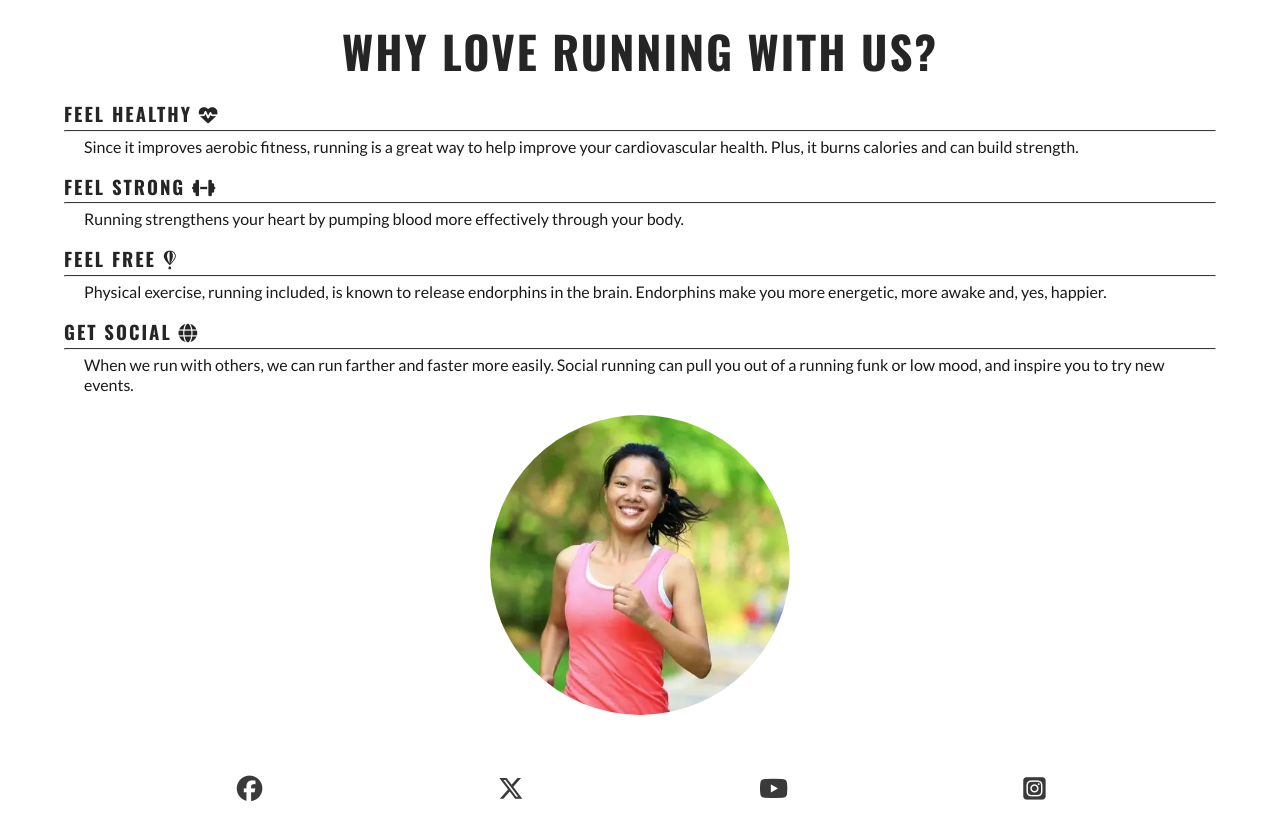
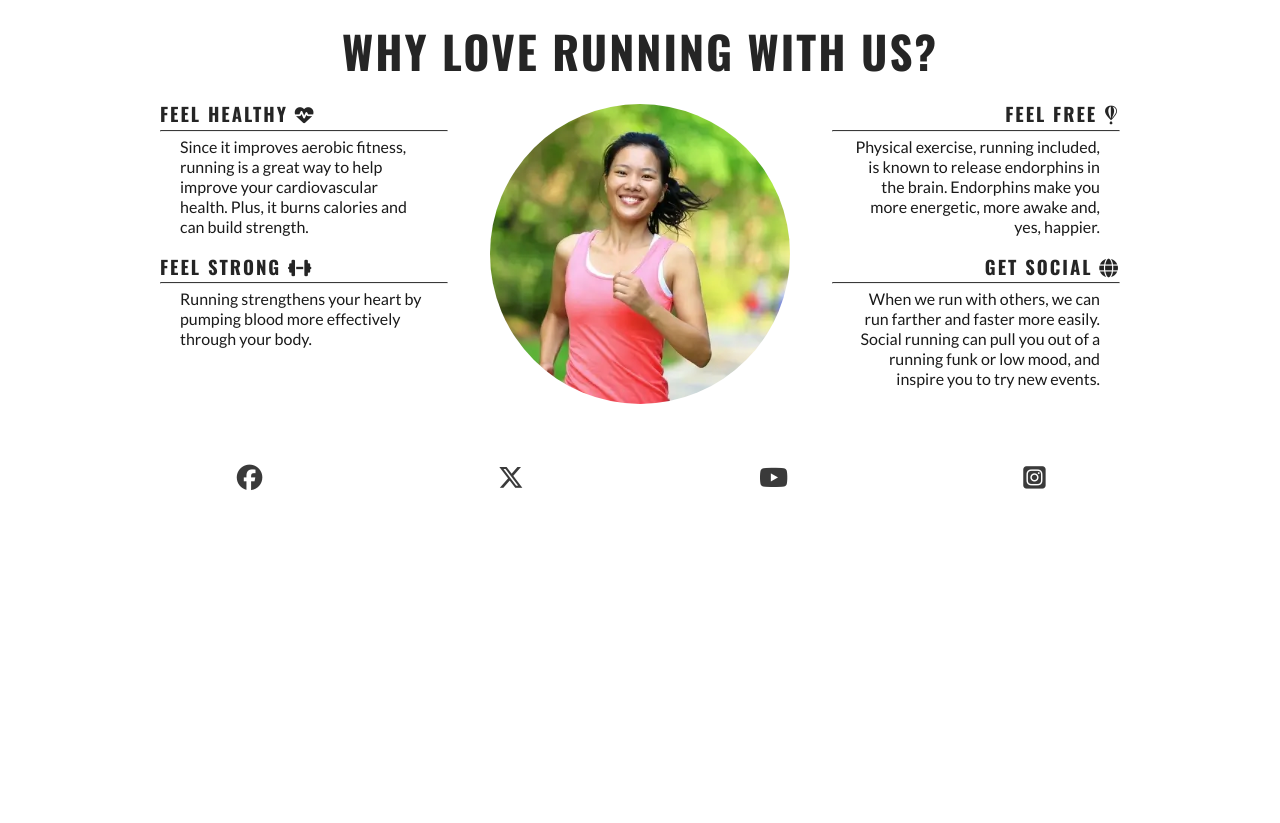
Before and after one commit to mjb-codes/love-running, a plain HTML site: page index.html in a window 1280 px wide. Shown: the part 684-1507 px from the top of the page. After the commit the page ends 1196 px from the top, so only its background shows below. Drawn offline with nearby package versions, Linux system fonts and the light colour scheme.

Commit message:
apply responsive styling to reasons section for screen sizes 1200px and larger

```diff
--- a/assets/css/styles.css
+++ b/assets/css/styles.css
@@ -174,7 +174,7 @@ hr {
     color: #3a3a3a;
 }
 
-/* responsive styles for screens 768px and above */
+/* Media query - Tablets and larger (768px and above) */
 
 @media screen and (min-width: 768px) {
     /* Header */
@@ -215,12 +215,58 @@ hr {
         width: 300px;
         right: 50px;
     }
+
+    /* Reasons section */
+    #benefits-physical,
+    #benefits-mental {
+        display: flex;
+        flex-direction: column;
+        width: 100%;
+    }
+
+    #benefits-physical > div,
+    #benefits-mental > div {
+        width: 75%;
+    }
+
+    #benefits-mental > div {
+        text-align: end;
+        align-self: flex-end;
+    }
 }
 
-/* styles for screens 992px and above */
+/* Media query - Laptops 992px and above */
 
 @media screen and (min-width: 992px) {
     #menu a:hover {
         border-bottom: solid 1px #3a3a3a
     }
 }
+
+/* Media query - Laptops 1200px and above */
+@media screen and (min-width: 1200px) {
+    #benefits {
+        display: flex;
+        flex-direction: row;
+    }
+
+    #benefits > div {
+        flex: 1;
+    }
+
+    #benefits-image {
+        order: 0;
+    }
+
+    #benefits-mental {
+        order: 1;
+    }
+
+    #benefits-mental > div {
+        align-self: flex-start;
+    }
+
+    #benefits-physical > div {
+        align-self: flex-end;
+    }
+}
```
